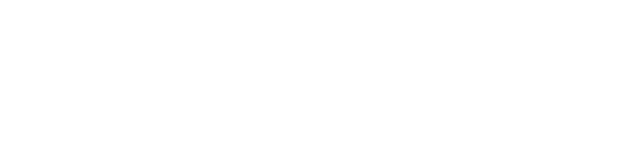
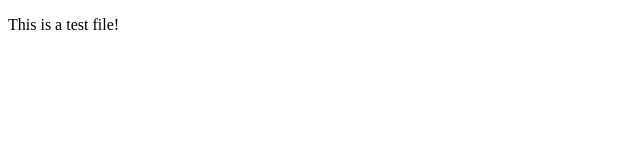
Before and after one commit to Raian82/Dummy-Intern, a plain HTML site: page Index.html in a window 1280 px wide. Shown: the whole page, without its empty margins (0-640 px from the left). Drawn offline with Linux system fonts and the light colour scheme.

Commit message:
Update Index.html

```diff
--- a/Index.html
+++ b/Index.html
@@ -6,6 +6,6 @@
     <title>Document</title>
 </head>
 <body>
-
+    <p>This is a test file!</p>
 </body>
 </html>
```
